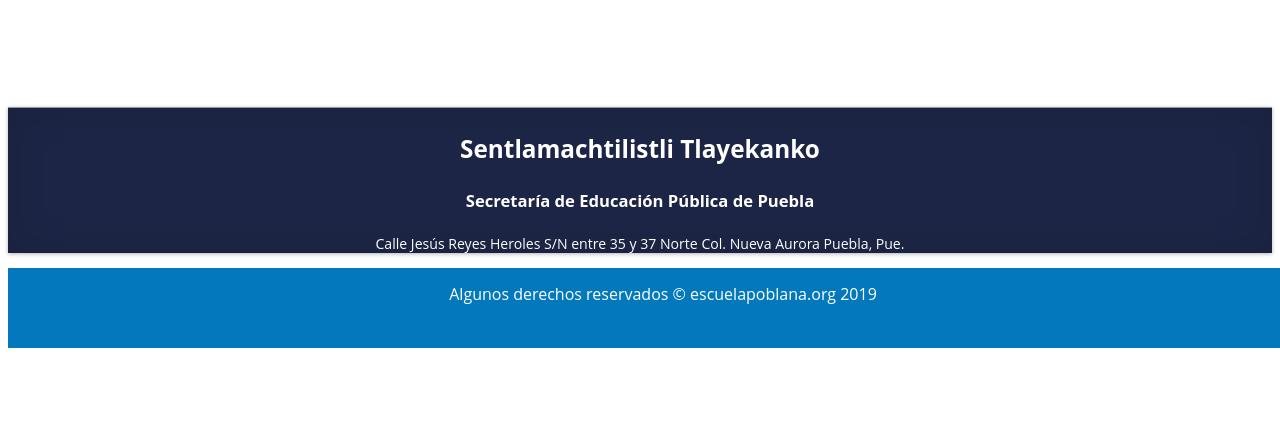
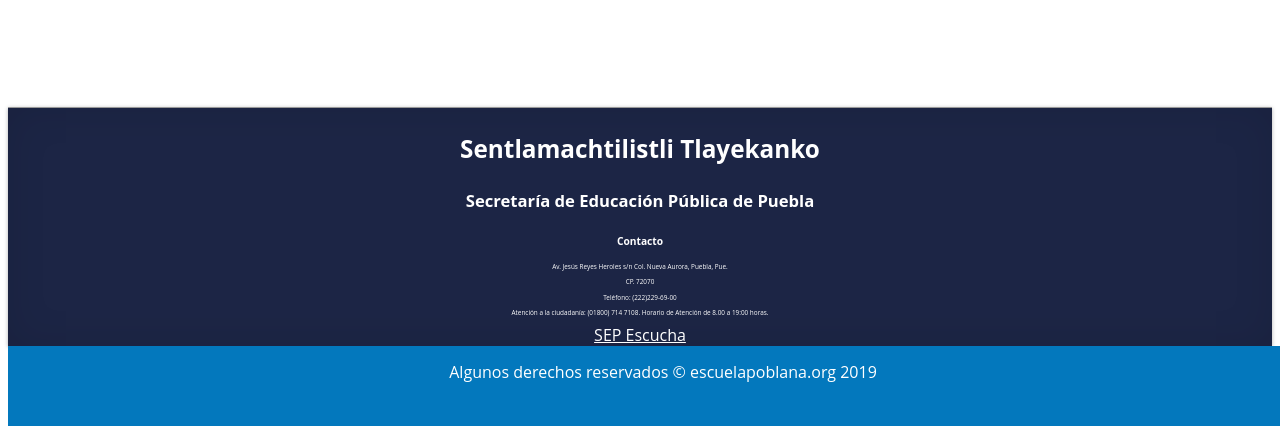
Before and after one commit to uziel1111/escuelapoblana, a PHP site: the page made by application/views/templates/footer.php in a window 1280 px wide. Shown: the part 2771-3197 px from the top of the page. Before the commit the page ends 3119 px from the top, so only its background shows below. Run offline with PHP 8.4, Linux system fonts and the light colour scheme; the template is opened without the code that fills it, so the values that code supplies are empty.

Commit message:
contacto

```diff
--- a/application/views/templates/footer.php
+++ b/application/views/templates/footer.php
@@ -35,23 +35,31 @@
         <center>
         <h3 style="font-size:1.9vw;">Sentlamachtilistli Tlayekanko</h3>
         <h4 style="font-size:1.3vw;">Secretaría de Educación Pública de Puebla</h4>
-          <p style="font-size:1.1vw;">
-              Calle Jesús Reyes Heroles S/N entre 35 y 37 Norte
-              Col. Nueva Aurora
-              Puebla, Pue.
-            </p>
+
       </center>
       </div>
-      <div class="col-xs-4 col-sm-4 col-md-4 col-lg-4">
+      <div class="col-xs-3 col-sm-3 col-md-3 col-lg-3">
         <center>
 
       </center>
       </div>
-      <div class="col-xs-4 col-sm-4 col-md-4 col-lg-4">
+      <div class="col-xs-5 col-sm-5 col-md-5 col-lg-5" style="color:white;">
         <center>
-          <a href="http://www.sep.pue.gob.mx/" target="_blank">
-        <!-- <img src="<?php echo base_url('assets/img/sep_pueblablue.png'); ?>" alt="..." class="img-responsive footer_img"> -->
-      </a>
+          <h4 style="font-size:0.8vw;">Contacto</h4>
+
+            <p style="font-size:0.5vw;">
+              Av. Jesús Reyes Heroles s/n Col. Nueva Aurora, Puebla, Pue.
+              </p>
+              <p style="font-size:0.5vw;">
+                CP. 72070
+                </p>
+                <p style="font-size:0.5vw;">
+                Teléfono: (222)229-69-00
+                  </p>
+                  <p style="font-size:0.5vw;">
+                    Atención a la ciudadanía: (01800) 714 7108. Horario de Atención de 8.00 a 19:00 horas.
+                    </p>
+                    <a href="http://sep.puebla.gob.mx/index.php/sep-escucha" target="_blank" style="color:white;">SEP Escucha</a>
       </center>
       </div>
     </div>
```
